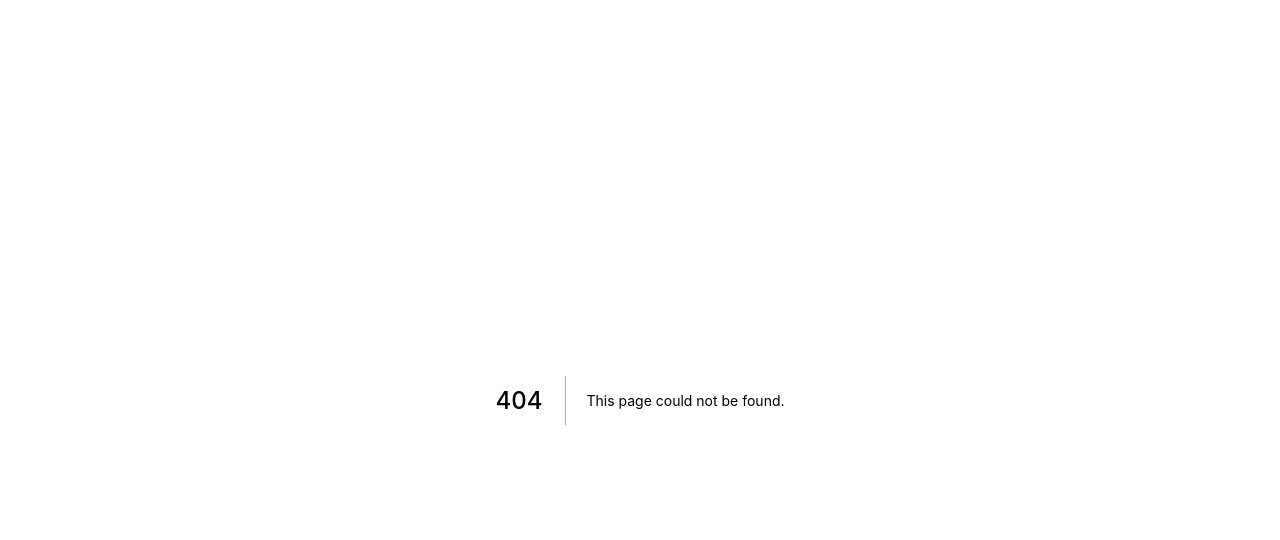
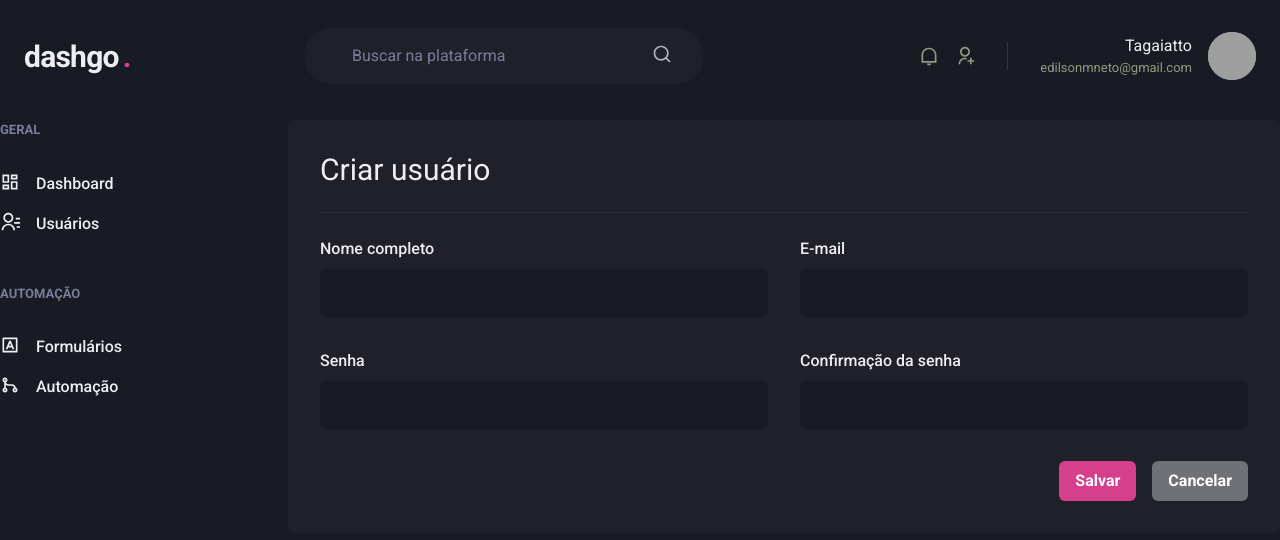
Before and after one commit to Tagaiatto/dashgo, a Next.js app: page /users/create in a window 1280 px wide. Before the commit this address had no page. Shown: the top 540 px of the page. Built offline with nearby package versions, Linux system fonts and the light colour scheme; grey boxes are pictures that could not be loaded.

Commit message:
Tela de criação de usuário

```diff
--- /dev/null
+++ b/src/pages/users/create.tsx
@@ -0,0 +1,40 @@
+import { Box, Button, Divider, Flex, Heading, HStack, SimpleGrid, VStack } from '@chakra-ui/react';
+import { Header } from '../../components/Header';
+import { Sidebar } from '../../components/Sidebar';
+import { Input } from '../../components/Form/Input';
+
+export default function CreateUser() {
+  return (
+    <Box>
+      <Header />
+
+      <Flex w="100%" my="6" maxWidth={1480} mx="auto">
+        <Sidebar />
+
+        <Box flex="1" borderRadius={8} bg="gray.800" p="8">
+          <Heading size="lg" fontWeight="normal">Criar usuário</Heading>
+
+          <Divider my="6" borderColor="gray.700" />
+
+          <VStack spacing="8">
+            <SimpleGrid minChildWidth="240px" spacing="8" w="100%">
+              <Input name="name" label="Nome completo" />
+              <Input name="email" label="E-mail" type="email" />
+            </SimpleGrid>
+
+            <SimpleGrid minChildWidth="240px" spacing="8" w="100%">
+              <Input name="password" label="Senha" type="password" />
+              <Input name="password_confirmation" label="Confirmação da senha" type="password" />
+            </SimpleGrid>
+          </VStack>
+          <Flex mt="8" justify="flex-end">
+            <HStack spacing="4">
+              <Button colorScheme="pink">Salvar</Button>
+              <Button colorScheme="whiteAlpha">Cancelar</Button>
+            </HStack>
+          </Flex>
+        </Box>
+      </Flex>
+    </Box>
+  )
+}
```
